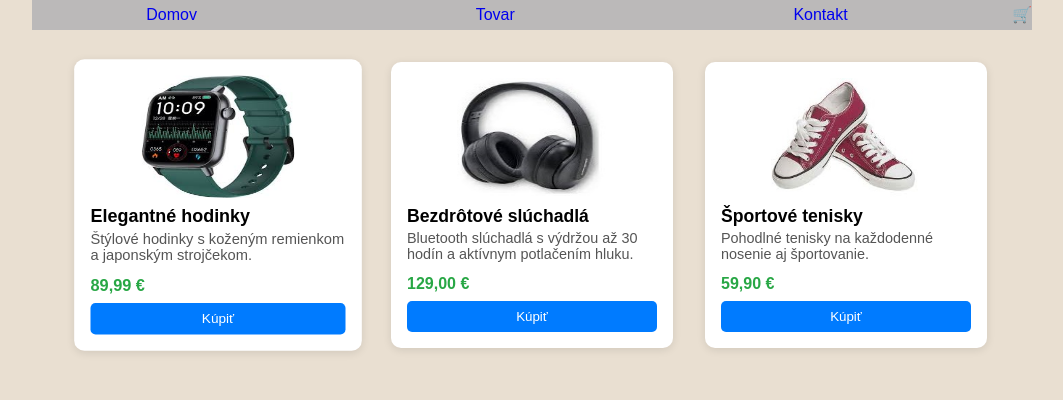
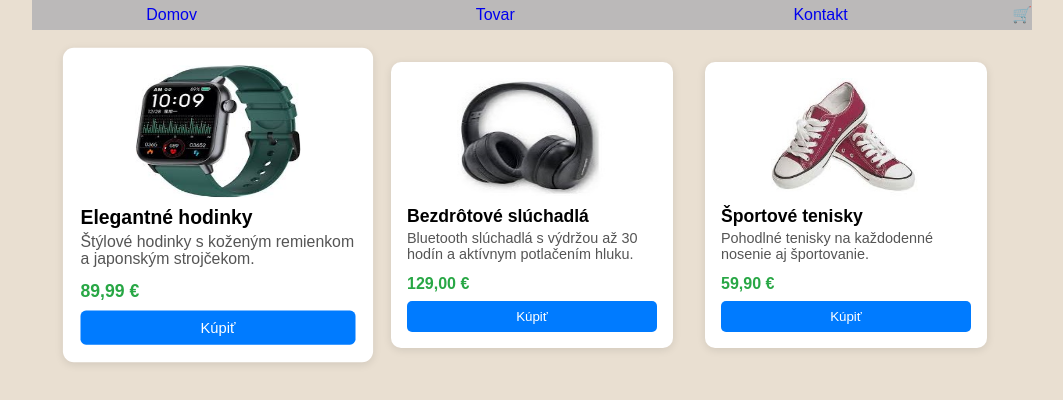
Before and after one commit to Kubko26/mojastranka, a plain HTML site: page index.html in a window 1280 px wide. In both pictures the pointer is over the element 326 px from the left and 204 px from the top of the page. Shown: the whole page, without its empty margins (108-1171 px from the left). Drawn offline with Linux system fonts and the light colour scheme.

Commit message:
Update styly.css

```diff
--- a/styly.css
+++ b/styly.css
@@ -46,7 +46,7 @@ nav a:hover {
   }
 
   .product-card:hover {
-    transform: scale(1.02);
+    transform: scale(1.1);
   }
 
   .product-card img {
@@ -88,4 +88,5 @@ nav a:hover {
 
   .buy-button:hover {
     background: #0056b3;
+
   }
```
